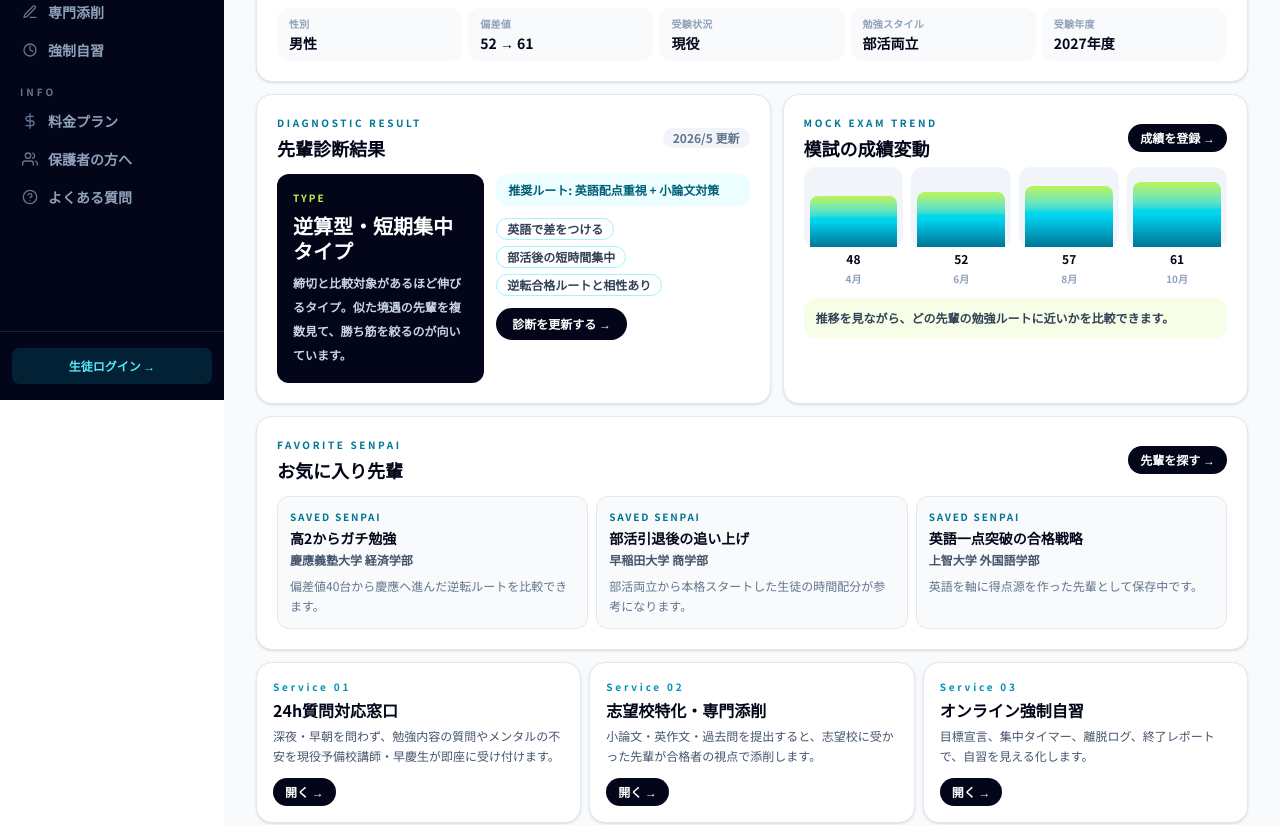
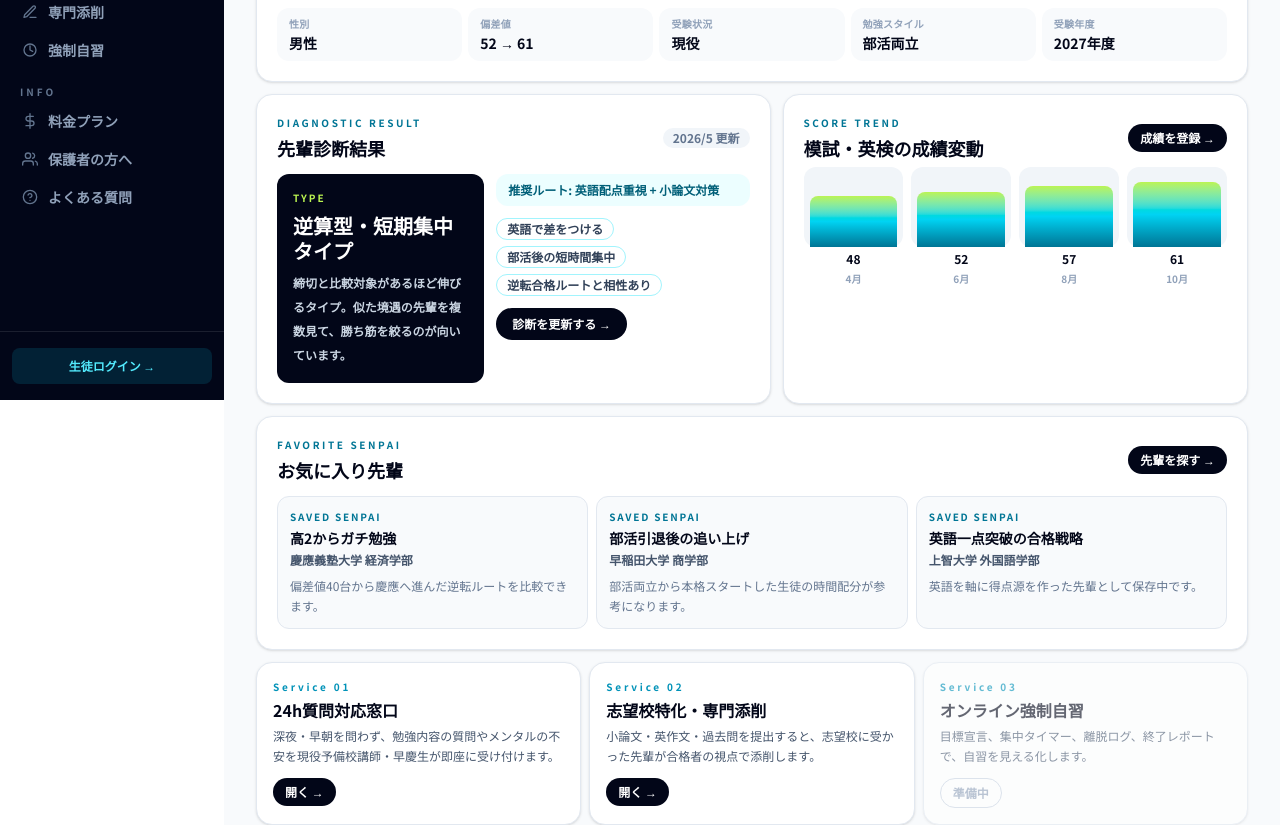
Before and after one commit to taichiadi/juku-matching, a Next.js app: page /preview/student-dashboard in a window 1280 px wide. Shown: the part 400-1225 px from the top of the page. Built offline with nearby package versions, Linux system fonts and the light colour scheme.

Commit message:
fix: 診断保存ログイン不要に・英検ダッシュボード表示・強制自習準備中UI

```diff
--- a/src/app/student/_components/StudentDashboardView.tsx
+++ b/src/app/student/_components/StudentDashboardView.tsx
@@ -42,6 +42,12 @@ export type ScorePoint = {
   score: number;
 };
 
+export type EikenRecord = {
+  level: string;
+  exam_date: string;
+  result: string | null;
+};
+
 export type FavoriteSenpai = {
   id: string;
   university: string;
@@ -56,18 +62,21 @@ const SERVICES = [
     label: "Service 01",
     title: "24h質問対応窓口",
     body: "深夜・早朝を問わず、勉強内容の質問やメンタルの不安を現役予備校講師・早慶生が即座に受け付けます。",
+    comingSoon: false,
   },
   {
     href: "/student/correction",
     label: "Service 02",
     title: "志望校特化・専門添削",
     body: "小論文・英作文・過去問を提出すると、志望校に受かった先輩が合格者の視点で添削します。",
+    comingSoon: false,
   },
   {
     href: "/student/focus-room",
     label: "Service 03",
     title: "オンライン強制自習",
     body: "目標宣言、集中タイマー、離脱ログ、終了レポートで、自習を見える化します。",
+    comingSoon: true,
   },
 ];
 
@@ -90,6 +99,7 @@ export default function StudentDashboardView({
   profile,
   diagnostic,
   scoreHistory = [],
+  eikenHistory = [],
   favorites = [],
   unreadReplyCount = 0,
 }: {
@@ -98,6 +108,7 @@ export default function StudentDashboardView({
   profile?: StudentProfileSummary;
   diagnostic?: DiagnosticSummary | null;
   scoreHistory?: ScorePoint[];
+  eikenHistory?: EikenRecord[];
   favorites?: FavoriteSenpai[];
   unreadReplyCount?: number;
 }) {
@@ -230,8 +241,8 @@ export default function StudentDashboardView({
         <div className="rounded-2xl border border-slate-200 bg-white p-4 shadow-sm md:p-5">
           <div className="flex flex-wrap items-center justify-between gap-2">
             <div>
-              <p className="text-[10px] font-black tracking-[0.26em] text-cyan-700">MOCK EXAM TREND</p>
-              <h2 className="mt-1 text-base font-black md:text-lg">模試の成績変動</h2>
+              <p className="text-[10px] font-black tracking-[0.26em] text-cyan-700">SCORE TREND</p>
+              <h2 className="mt-1 text-base font-black md:text-lg">模試・英検の成績変動</h2>
             </div>
             <Link
               href="/student/mock-scores"
@@ -256,9 +267,6 @@ export default function StudentDashboardView({
                   </div>
                 ))}
               </div>
-              <p className="mt-3 rounded-xl bg-lime-50 px-3 py-2 text-xs font-bold leading-6 text-slate-700">
-                推移を見ながら、どの先輩の勉強ルートに近いかを比較できます。
-              </p>
             </>
           ) : (
             <div className="mt-3 rounded-xl border border-dashed border-slate-300 bg-slate-50 p-4">
@@ -266,6 +274,27 @@ export default function StudentDashboardView({
               <p className="mt-1 text-xs leading-6 text-slate-500">
                 偏差値の変化と相談履歴を並べて、伸びた理由を見つけられるようにします。
               </p>
+            </div>
+          )}
+          {eikenHistory.length > 0 && (
+            <div className="mt-3 border-t border-slate-100 pt-3">
+              <p className="mb-2 text-[10px] font-black tracking-[0.2em] text-slate-400">英検</p>
+              <div className="flex flex-wrap gap-2">
+                {eikenHistory.map((e) => (
+                  <span key={e.exam_date + e.level} className="flex items-center gap-1.5 rounded-full border border-slate-200 bg-slate-50 px-3 py-1 text-xs font-black text-slate-700">
+                    英検{e.level}
+                    {e.result && (
+                      <span className={`rounded-full px-1.5 py-0.5 text-[10px] font-black ${
+                        e.result === "合格" ? "bg-emerald-100 text-emerald-700"
+                        : e.result === "不合格" ? "bg-red-100 text-red-700"
+                        : "bg-amber-100 text-amber-700"
+                      }`}>
+                        {e.result}
+                      </span>
+                    )}
+                  </span>
+                ))}
+              </div>
             </div>
           )}
         </div>
@@ -312,7 +341,22 @@ export default function StudentDashboardView({
 
       {/* Services */}
       <section className="mt-3 grid gap-2 md:grid-cols-3">
-        {SERVICES.map((service) => (
+        {SERVICES.map((service) =>
+          service.comingSoon ? (
+            <div
+              key={`${service.href}-${service.label}`}
+              className="flex items-center gap-3 rounded-2xl border border-slate-200 bg-white px-4 py-3.5 opacity-60 shadow-sm md:flex-col md:items-start md:p-4"
+            >
+              <div className="min-w-0 flex-1 md:flex-none">
+                <p className="text-[10px] font-black tracking-[0.28em] text-cyan-600">{service.label}</p>
+                <h2 className="mt-0.5 text-sm font-black md:mt-1 md:text-base">{service.title}</h2>
+                <p className="mt-0.5 hidden text-xs leading-5 text-slate-600 md:mt-1 md:block">{service.body}</p>
+              </div>
+              <span className="shrink-0 rounded-full border border-slate-300 px-3 py-1.5 text-xs font-black text-slate-400">
+                準備中
+              </span>
+            </div>
+          ) : (
             <Link
               key={`${service.href}-${service.label}`}
               href={preview ? service.href.replace("/student", "/preview") : service.href}
@@ -327,7 +371,8 @@ export default function StudentDashboardView({
                 開く →
               </span>
             </Link>
-        ))}
+          )
+        )}
       </section>
 
       {/* Request history */}
--- a/src/app/student/dashboard/page.tsx
+++ b/src/app/student/dashboard/page.tsx
@@ -2,7 +2,7 @@ export const preferredRegion = "nrt1";
 import { redirect } from "next/navigation";
 import SenpaiLogo from "@/components/SenpaiLogo";
 import { createSupabaseServer } from "@/lib/supabase-server";
-import StudentDashboardView, { type StudentServiceRequest, type DiagnosticSummary, type ScorePoint } from "../_components/StudentDashboardView";
+import StudentDashboardView, { type StudentServiceRequest, type DiagnosticSummary, type ScorePoint, type EikenRecord } from "../_components/StudentDashboardView";
 import StudentLogoutButton from "../_components/StudentLogoutButton";
 import MarkRepliesRead from "./MarkRepliesRead";
 
@@ -14,7 +14,7 @@ export default async function StudentDashboard() {
 
   if (!session) redirect("/student/login?next=/student/dashboard");
 
-  const [{ data: requests }, { data: scores }] = await Promise.all([
+  const [{ data: requests }, { data: scores }, { data: eikenData }] = await Promise.all([
     supabase
       .from("student_service_requests")
       .select("id, service_type, status, field_values, message, attachments, admin_reply, reply_read_at, created_at")
@@ -27,6 +27,12 @@ export default async function StudentDashboard() {
       .eq("user_id", session.user.id)
       .order("exam_date", { ascending: true })
       .limit(10),
+    supabase
+      .from("eiken_scores")
+      .select("id, level, exam_date, result")
+      .eq("user_id", session.user.id)
+      .order("exam_date", { ascending: false })
+      .limit(5),
   ]);
 
   const requestList = (requests ?? []) as StudentServiceRequest[];
@@ -64,6 +70,12 @@ export default async function StudentDashboard() {
     score: typeof s.deviation_value === "number" ? s.deviation_value : parseFloat(s.deviation_value),
   }));
 
+  const eikenHistory: EikenRecord[] = (eikenData ?? []).map((e) => ({
+    level: e.level,
+    exam_date: e.exam_date,
+    result: e.result ?? null,
+  }));
+
   return (
     <div className="min-h-screen bg-slate-50 text-slate-950">
       <header className="border-b border-slate-200 bg-white pt-safe">
@@ -91,6 +103,7 @@ export default async function StudentDashboard() {
         }}
         diagnostic={diagnostic}
         scoreHistory={scoreHistory}
+        eikenHistory={eikenHistory}
         favorites={[]}
       />
     </div>
--- a/src/lib/supabase.ts
+++ b/src/lib/supabase.ts
@@ -1,12 +1,6 @@
-import { createClient } from "@supabase/supabase-js";
+import { createBrowserClient } from "@supabase/ssr";
 
 const url = process.env.NEXT_PUBLIC_SUPABASE_URL!;
 const key = process.env.NEXT_PUBLIC_SUPABASE_ANON_KEY!;
 
-export const supabase = createClient(url, key, {
-  auth: {
-    flowType: "implicit",
-    persistSession: true,
-    autoRefreshToken: true,
-  },
-});
+export const supabase = createBrowserClient(url, key);
```
Lines whose indentation alone changed are shown as unchanged.
